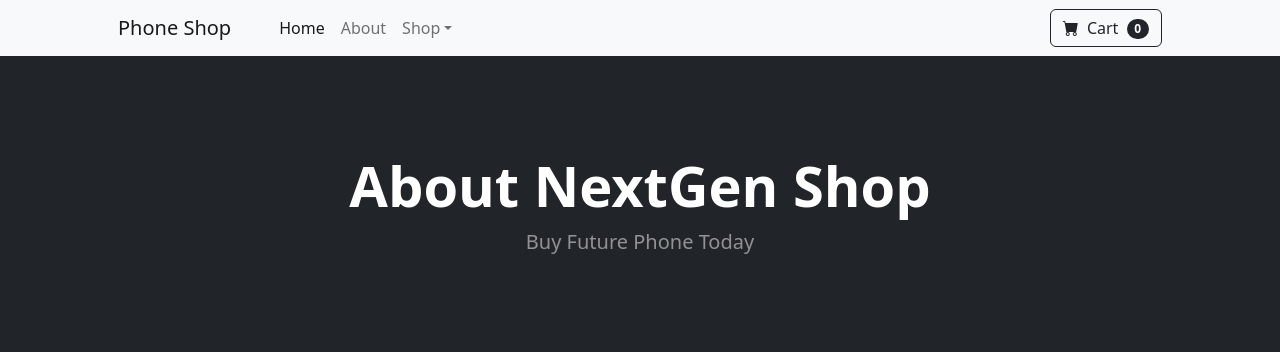
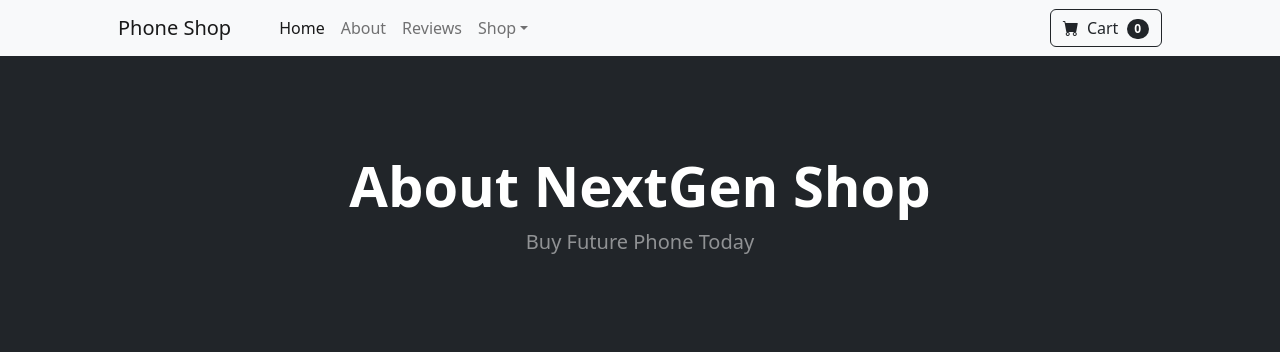
Before and after one commit to crpeiris/phone_company, a Django app: page /store/aboutus in a window 1280 px wide. Shown: the top 352 px of the page. Run offline with Django 5.2, Linux system fonts and the light colour scheme; some libraries are stand-ins or nearby versions.

Commit message:
Navibar links updated

```diff
--- a/store/templates/store/navibar.html
+++ b/store/templates/store/navibar.html
@@ -15,9 +15,20 @@
     <div class="collapse navbar-collapse" id="navbarSupportedContent">
       <ul class="navbar-nav me-auto mb-2 mb-lg-0 ms-lg-4">
         <li class="nav-item">
-          <a class="nav-link active" aria-current="page" href="#!">Home</a>
+          <a
+            class="nav-link active"
+            aria-current="page"
+            href="{% url 'storehome' %}"
+            >Home</a
+          >
         </li>
-        <li class="nav-item"><a class="nav-link" href="#!">About</a></li>
+        <li class="nav-item">
+          <a class="nav-link" href="{% url 'aboutus' %}">About</a>
+        </li>
+        <li class="nav-item">
+          <a class="nav-link" href="{% url 'reviews' %}">Reviews</a>
+        </li>
+
         <li class="nav-item dropdown">
           <a
             class="nav-link dropdown-toggle"
```
